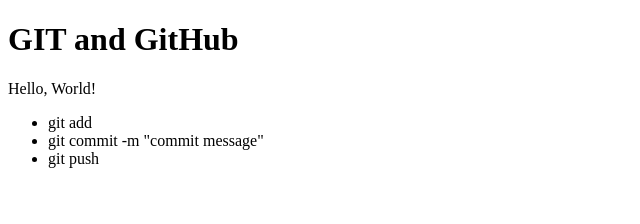
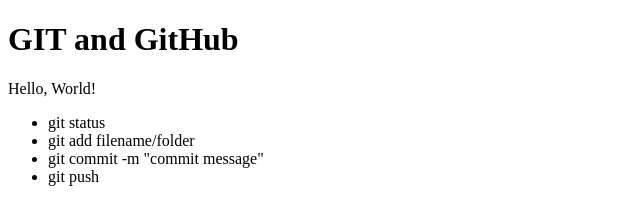
Before and after one commit to TareqJudehGithub/cs50W, a plain HTML site: page index.html in a window 1280 px wide. Shown: the whole page, without its empty margins (0-640 px from the left). Drawn offline with Linux system fonts and the light colour scheme.

Commit message:
Corrected a type in index.html

```diff
--- a/index.html
+++ b/index.html
@@ -11,7 +11,8 @@
  <h1>GIT and GitHub</h1>
  <p>Hello, World!</p>
  <ul>
-  <li>git add <filename /folder>
+  <li>git status</li>
+  <li>git add filename/folder </li>
   </li>
   <li>git commit -m "commit message"</li>
   <li>git push</li>
```
